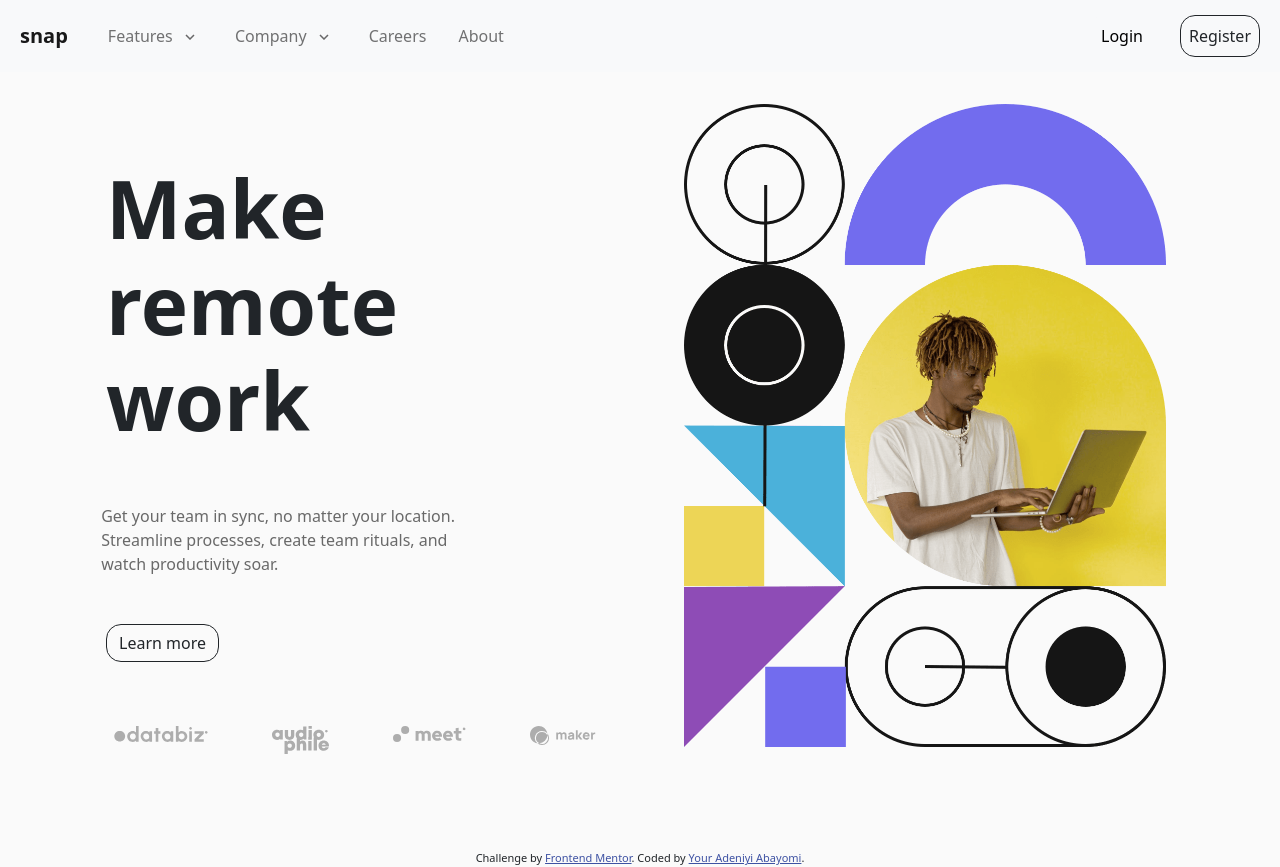
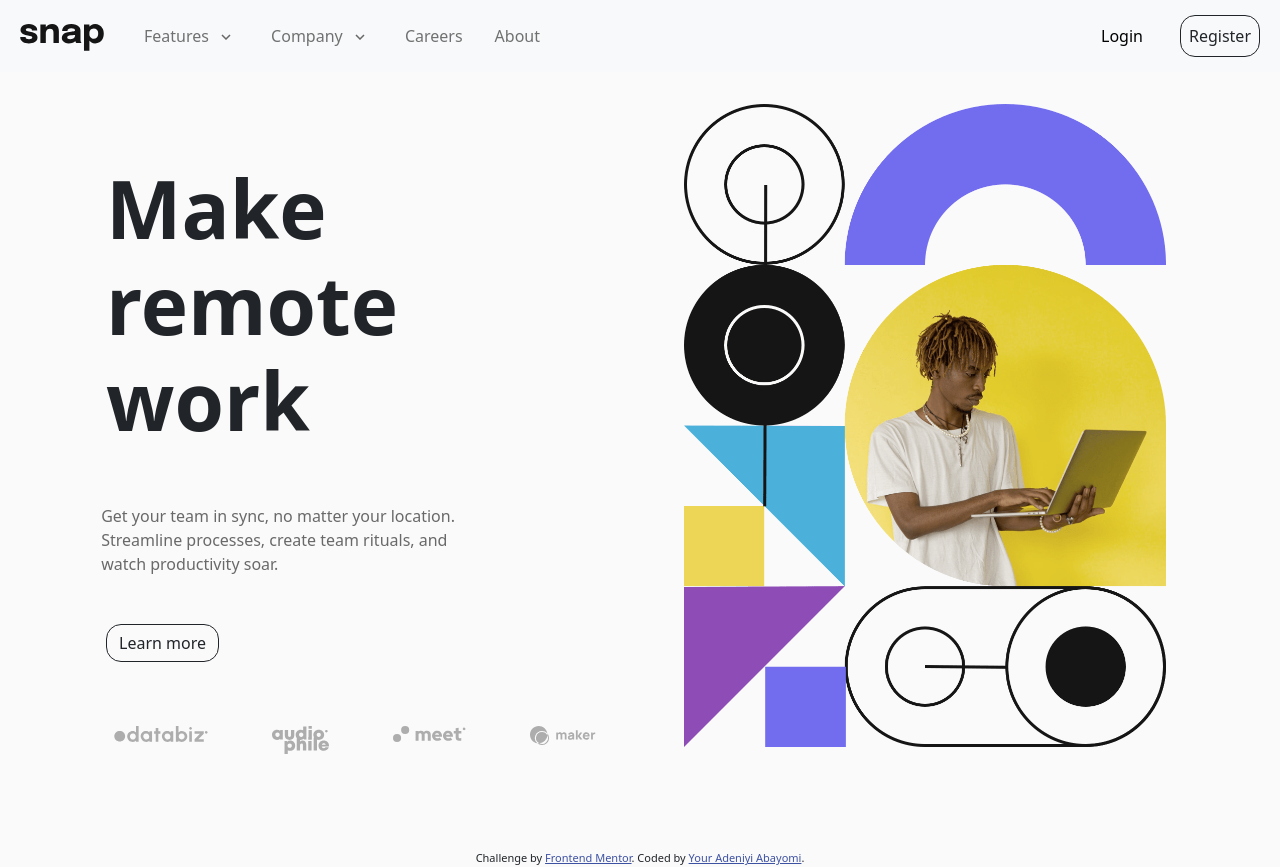
Before and after one commit to damaestro165/frontend-navigation-challenge, a plain HTML site: page index.html in a window 1280 px wide. Drawn offline with nearby package versions, Linux system fonts and the light colour scheme.

Commit message:
logo change

```diff
--- a/index.html
+++ b/index.html
@@ -22,7 +22,7 @@
 <body>
   <nav class="navbar navbar-expand-lg navbar-light bg-light nav-container">
     <div class="container-fluid">
-      <a class="navbar-brand m-2 logo" href="#">snap</a>
+      <a class="navbar-brand m-2 logo" href="#"><img src="./images/logo.svg" alt=""></a>
       <button class="navbar-toggler collapsed d-flex d-lg-none flex-column justify-content-around" type="button"
         data-bs-toggle="collapse" data-bs-target="#navbarSupportedContent" aria-controls="navbarSupportedContent"
         aria-expanded="true" aria-label="Toggle navigation">
```
